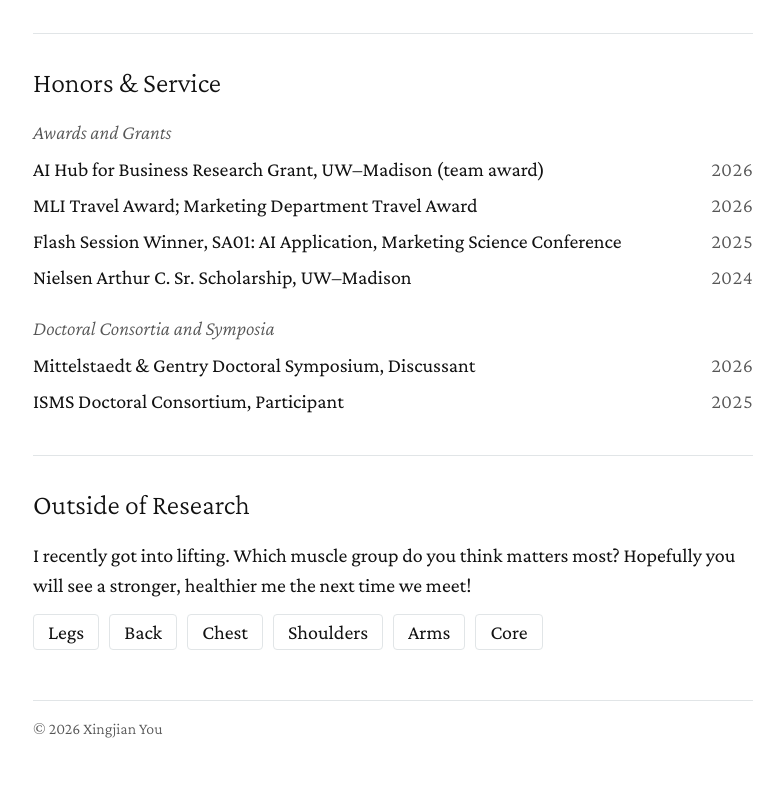
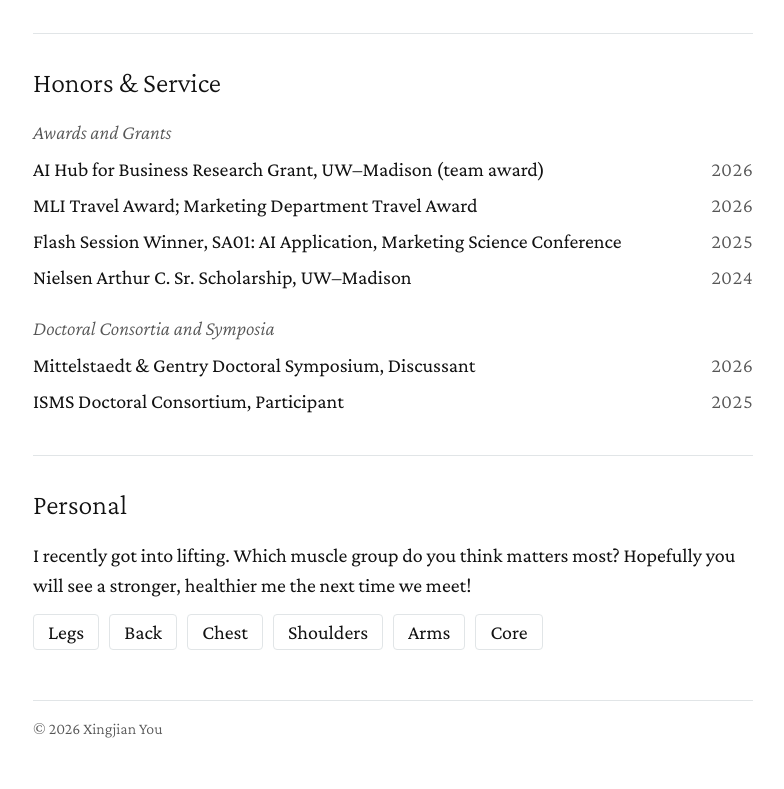
Before and after one commit to XingjianYou/XingjianYou.github.io, a plain HTML site: page index.html in a window 1280 px wide. Shown: the part 1656-2445 px from the top of the page, without its empty margins (247-1031 px from the left). Drawn offline with nearby package versions, Linux system fonts and the light colour scheme.

Commit message:
Rename personal section
Co-Authored-By: Claude Fable 5.2 <noreply@anthropic.com>

```diff
--- a/index.html
+++ b/index.html
@@ -108,7 +108,7 @@
     </section>
 
     <section id="outside">
-      <h2>Outside of Research</h2>
+      <h2>Personal</h2>
       <p>I recently got into lifting. Which muscle group do you think matters most?
         Hopefully you will see a stronger, healthier me the next time we meet!</p>
       <p class="poll" id="poll">
```
